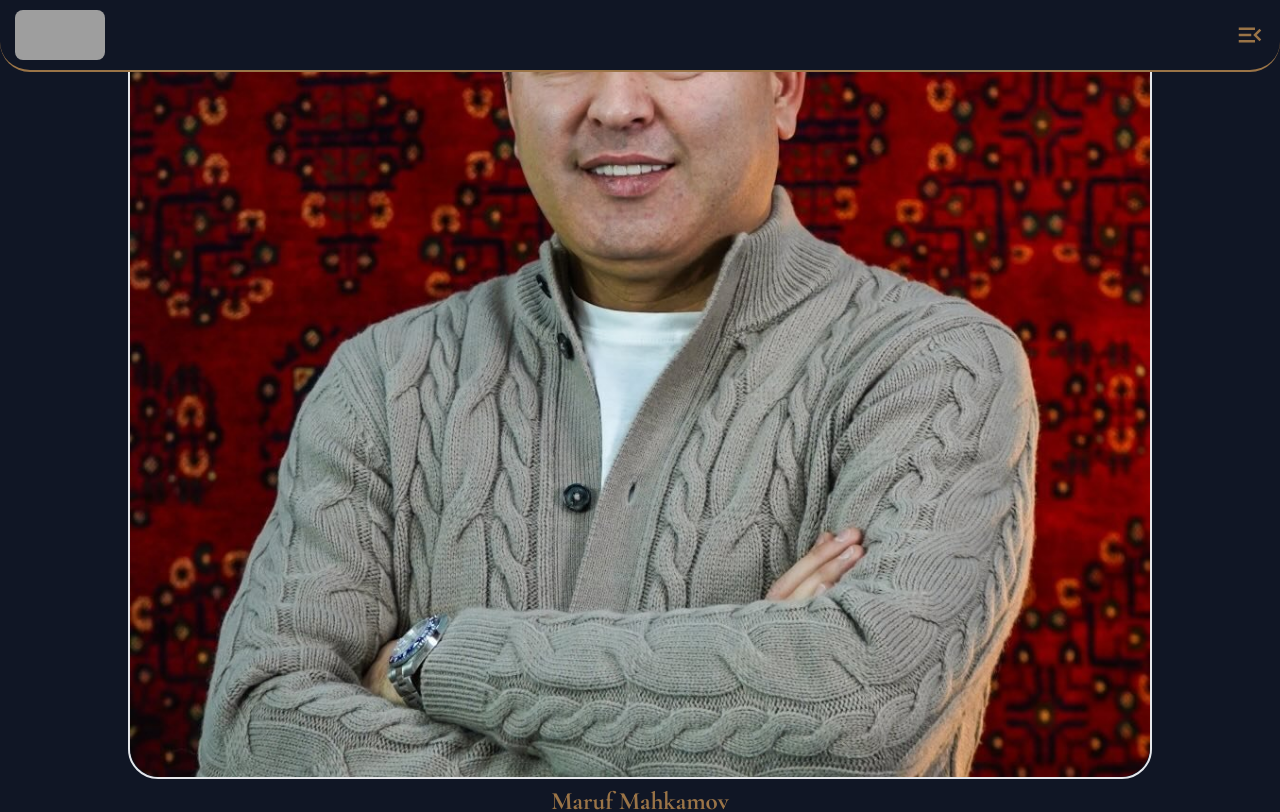
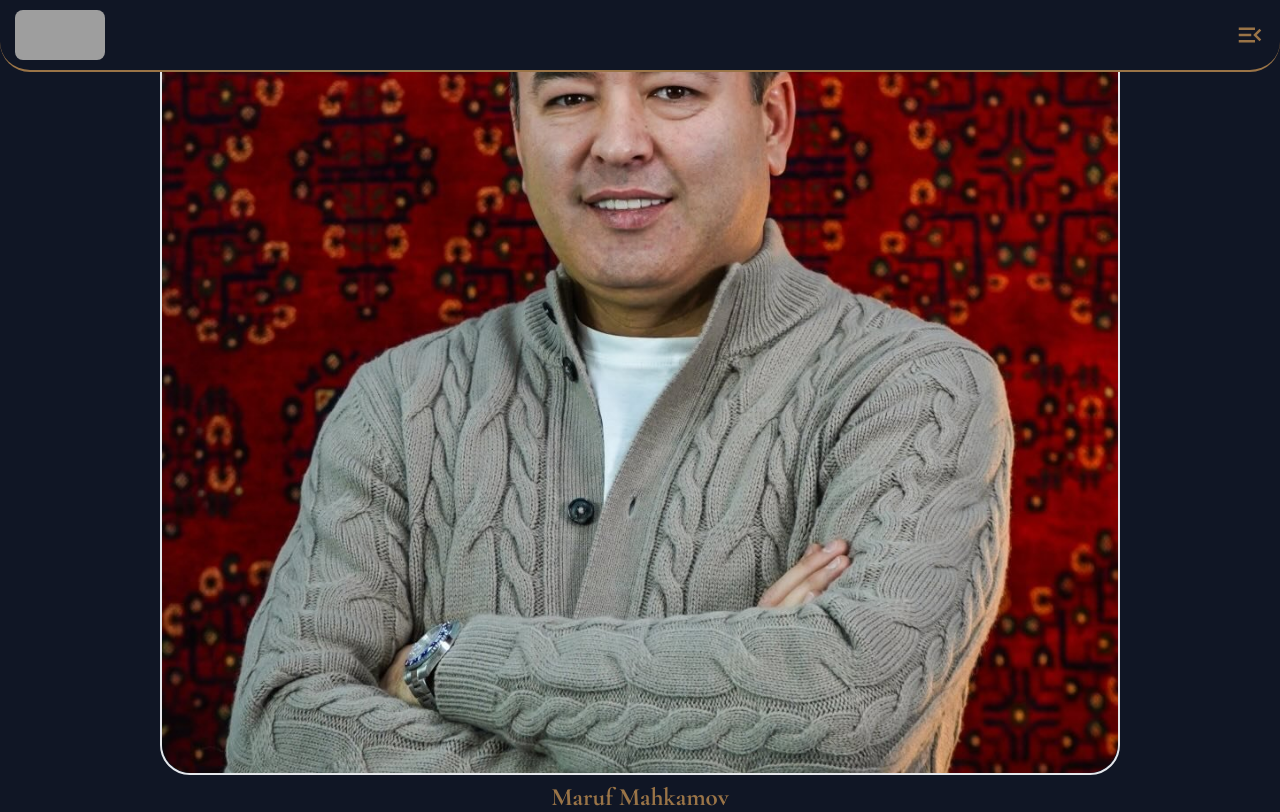
Before and after one commit to Hussayin/mahkamov, a React (Vite) app: page / in a window 1280 px wide. Shown: the top 812 px of the page. Built offline with nearby package versions, Linux system fonts and the light colour scheme; grey boxes are pictures that could not be loaded.

Commit message:
all is true

```diff
--- a/src/components/comps/EnterComp.jsx
+++ b/src/components/comps/EnterComp.jsx
@@ -23,7 +23,7 @@ const logoss = [
 
 const EnterComp = () => {
   return (
-    <div className="bg-[#101625] h-[93vh] flex items-center">
+    <div className="bg-[#101625] h-[100vh] flex items-center">
       {/* ASOSIY CONTAINER */}
       <div className="w-full flex flex-col gap-[20px]">
         {/* tanishtiruv */}
@@ -53,7 +53,7 @@ const EnterComp = () => {
           }}
           className="text-center"
         >
-          <div className="w-[80%] mx-auto border-2 rounded-[30px]">
+          <div className="w-[75%] mx-auto border-2 rounded-[30px]">
             <img src="/maruf.jpg" alt="" className="rounded-[30px]" />
           </div>
           <h1 className="text-[25px] leading-7 text-[#9A7447] font-cormorant font-bold mt-2">
```
Also changed, not shown: 18 other files (tests, documents, lock files or other folders).
